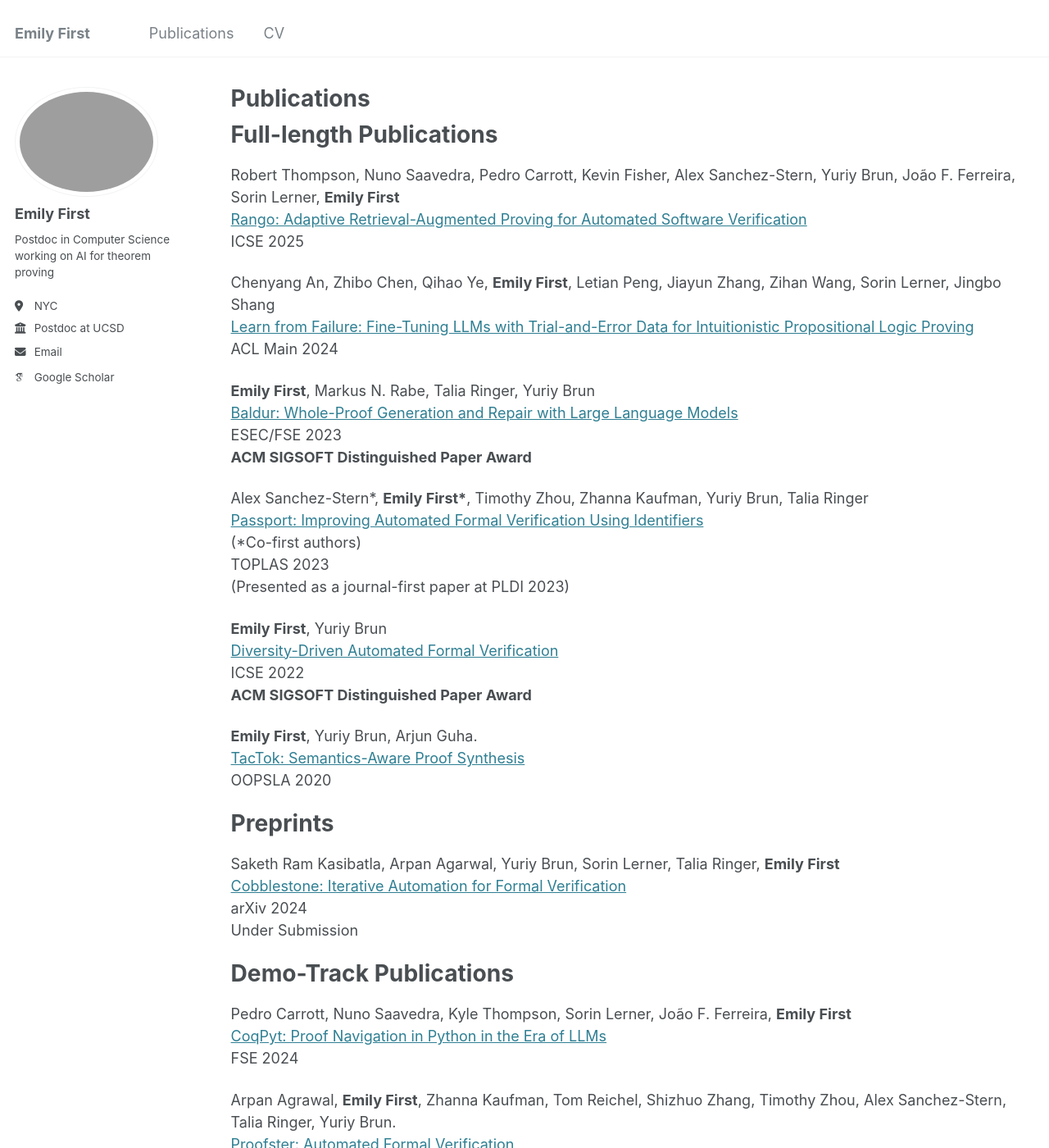
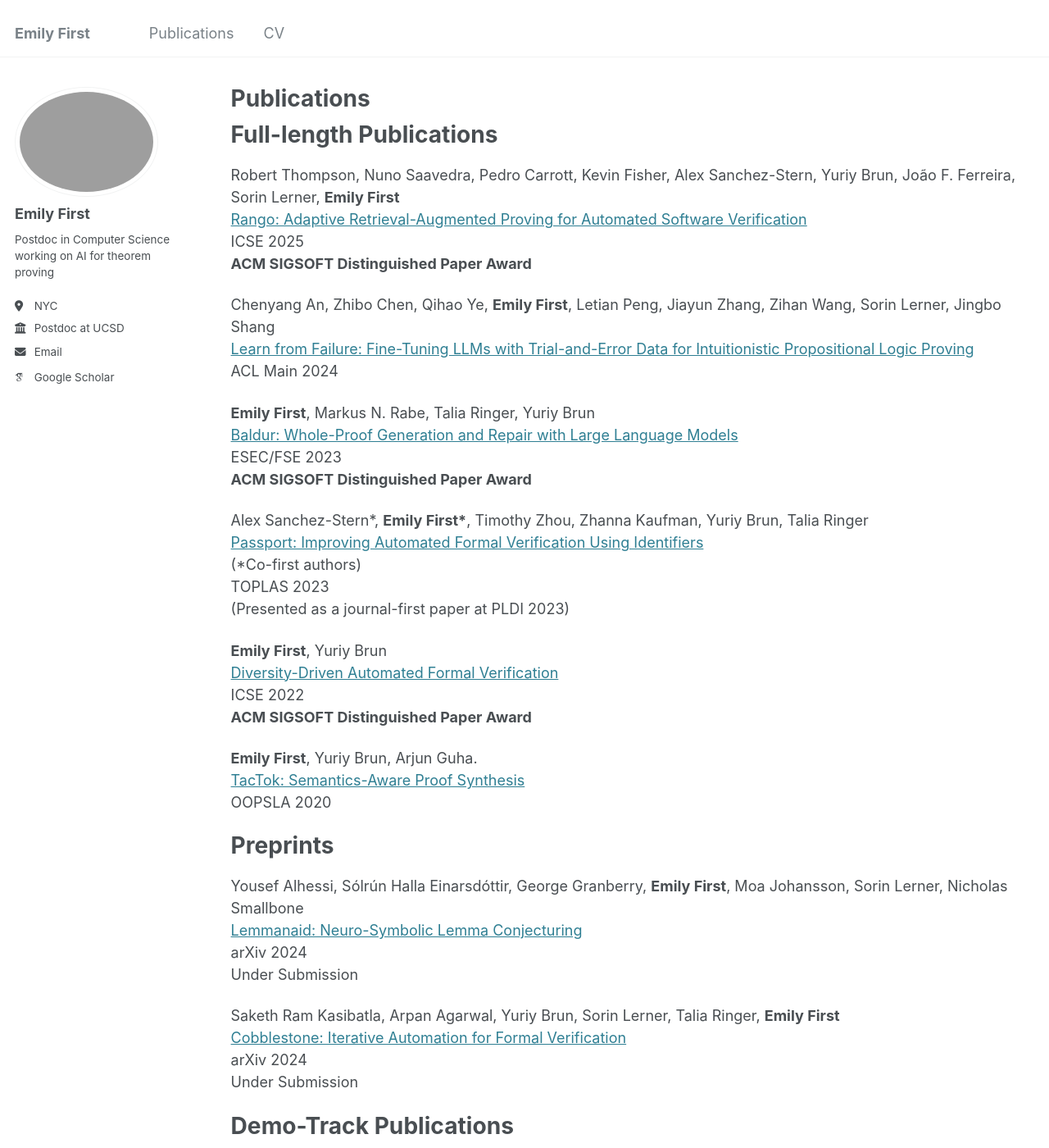
Before and after one commit to efirst/efirst.github.io, a Jekyll site: the page built from _pages/publications.md, in a window 1280 px wide and 1400 px high. Shown: the whole window at 82% size. Built offline with Jekyll 4.4.1, drawn with Linux system fonts in a browser that asks for light colours; some web fonts are replaced.

Commit message:
April 2025 updates

```diff
--- a/_pages/publications.md
+++ b/_pages/publications.md
@@ -12,7 +12,8 @@ Full-length Publications
 ======
 Robert Thompson, Nuno Saavedra, Pedro Carrott, Kevin Fisher, Alex Sanchez-Stern, Yuriy Brun, João F. Ferreira, Sorin Lerner, **Emily First**\
 [Rango: Adaptive Retrieval-Augmented Proving for Automated Software Verification](https://people.cs.umass.edu/~brun/pubs.php?key=Thompson25icse&bib=pubs%252Fbrun.bib)\
-ICSE 2025
+ICSE 2025\
+**ACM SIGSOFT Distinguished Paper Award**
 
 Chenyang An, Zhibo Chen, Qihao Ye, **Emily First**, Letian Peng, Jiayun Zhang, Zihan Wang, Sorin Lerner, Jingbo Shang\
 [Learn from Failure: Fine-Tuning LLMs with Trial-and-Error Data for Intuitionistic Propositional Logic Proving](https://aclanthology.org/2024.acl-long.45)\
@@ -40,6 +41,12 @@ OOPSLA 2020
 
 Preprints
 ======
+
+Yousef Alhessi, Sólrún Halla Einarsdóttir, George Granberry, **Emily First**, Moa Johansson, Sorin Lerner, Nicholas Smallbone\
+[Lemmanaid: Neuro-Symbolic Lemma Conjecturing](https://arxiv.org/abs/2504.04942)\
+arXiv 2024\
+Under Submission
+
 Saketh Ram Kasibatla, Arpan Agarwal, Yuriy Brun, Sorin Lerner, Talia Ringer, **Emily First**\
 [Cobblestone: Iterative Automation for Formal Verification](https://arxiv.org/abs/2410.19940)\
 arXiv 2024\
```
Also changed, not shown: 1 other file.
